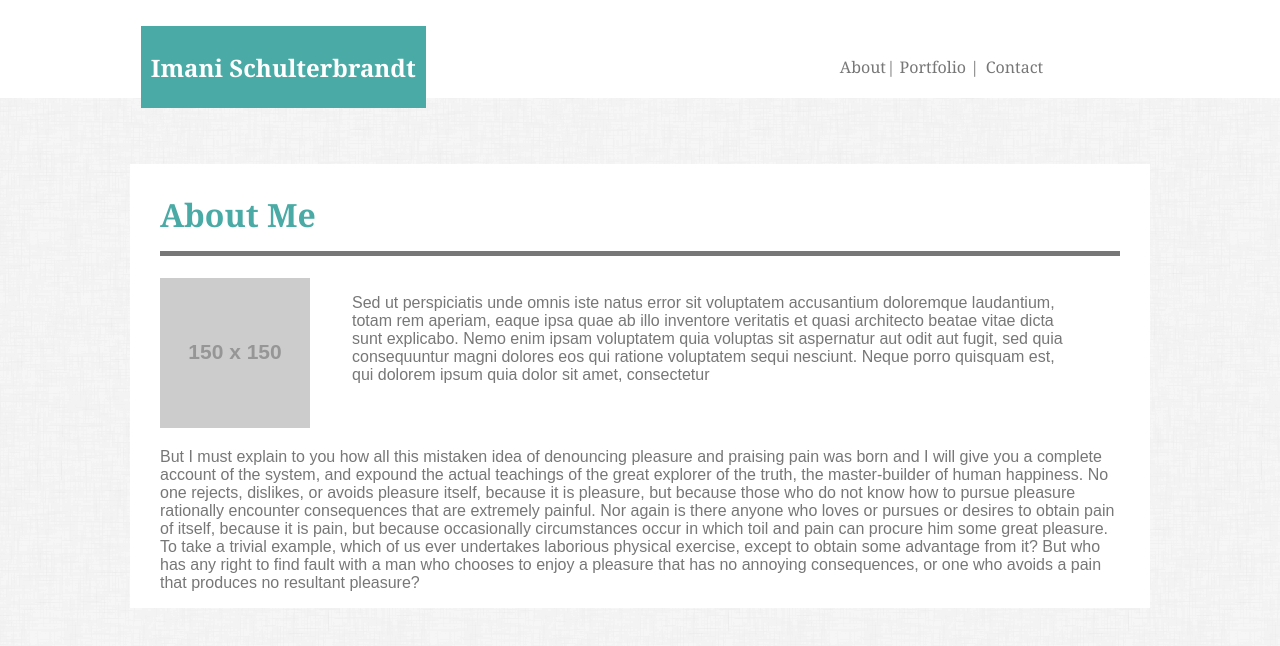
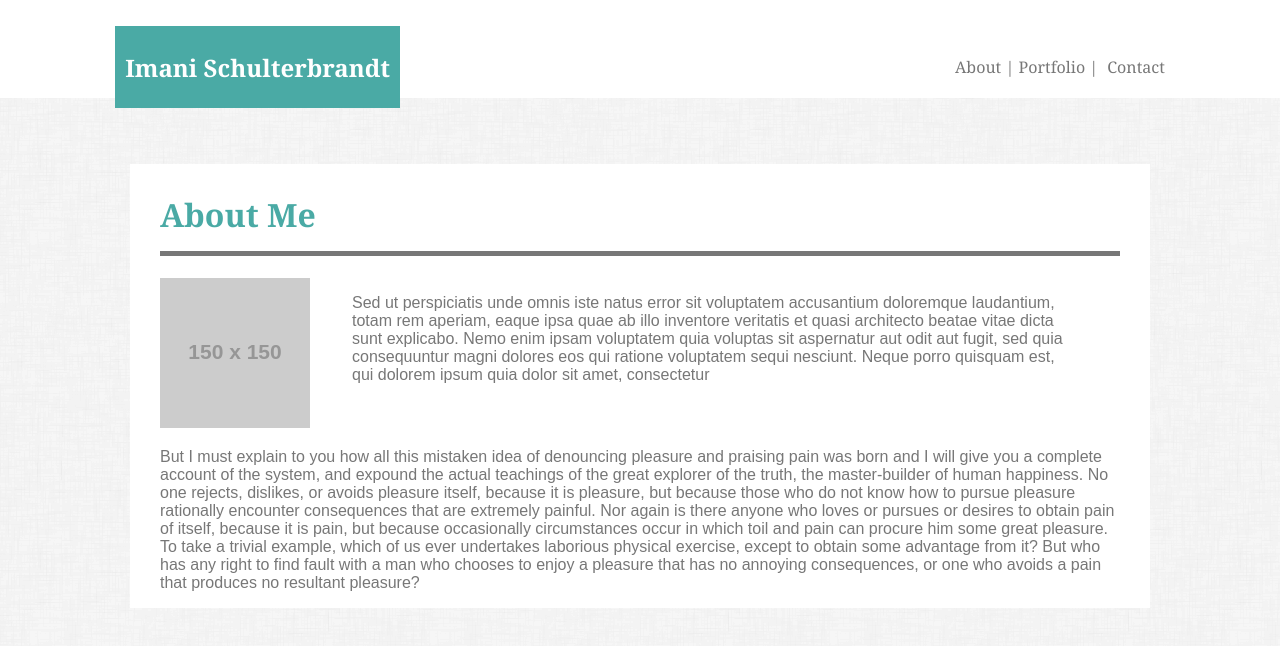
Before and after one commit to imanischult/Basic_Portfolio, a plain HTML site: page index.html in a window 1280 px wide. Drawn offline with Linux system fonts and the light colour scheme; placeholder pictures from the web are drawn by us.

```diff
--- a/assets/css/style.css
+++ b/assets/css/style.css
@@ -11,7 +11,7 @@
 .fixedh1 {
   position: absolute;
   background: #4aaaa5;
-  left: 11%;
+  left: 9%;
   top: 3.2%;
   padding: 5px 10px;
   color: #ffffff;
@@ -19,7 +19,7 @@
 
 .about {
   position: absolute;
-  right: 30%;
+  right: 21%;
   top: 5%;
   padding-left: 10px;
   padding-right: 10px;
@@ -27,13 +27,13 @@
 
 .portfolio {
   position: absolute;
-  right: 23.5%;
+  right: 14.2%;
   top: 5%;
 }
 
 .contact {
   position: absolute;
-  right: 18.5%;
+  right: 9%;
   top: 5%;
 }
 
```
